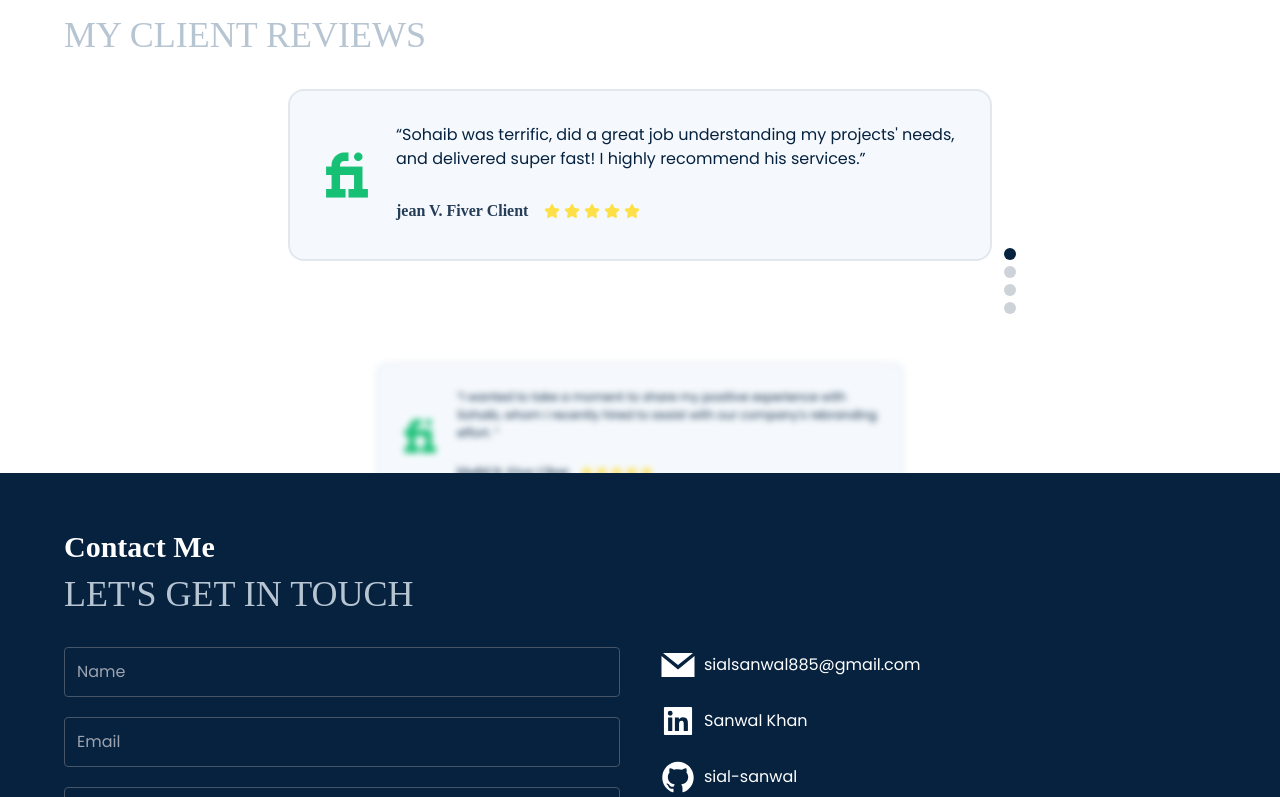
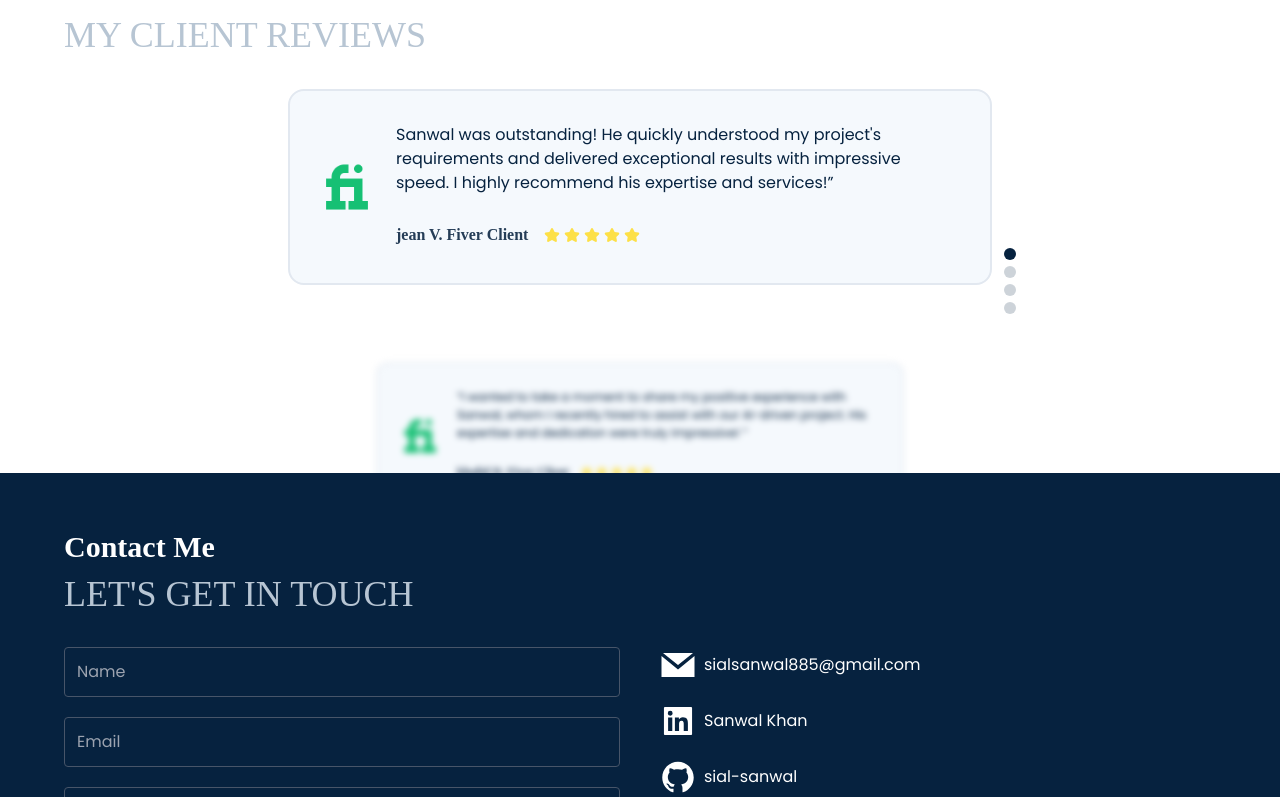
Before and after one commit to sial-sanwal/SanwalKhan-AI-Portfolio, a React (Vite) app: page / in a window 1280 px wide. Shown: the part 5443-6240 px from the top of the page. Built offline with nearby package versions, Linux system fonts and the light colour scheme; a web font is replaced by a local one.

Commit message:
adding the client reviews

```diff
--- a/src/Content.js
+++ b/src/Content.js
@@ -219,23 +219,23 @@
             ],
         }, Testimonials: {
             title: "Testimonials", subtitle: "MY CLIENT REVIEWS", testimonials_content: [{
-                review: "“Sohaib was terrific, did a great job understanding my projects' needs, and delivered super fast! I highly recommend his services.”",
+                review: "Sanwal was outstanding! He quickly understood my project's requirements and delivered exceptional results with impressive speed. I highly recommend his expertise and services!”",
                 img: avatar3,
                 name: "jean V. Fiver Client",
                 rating: 5
 
             }, {
-                review: "“I wanted to take a moment to share my positive experience with Sohaib, whom I recently hired to assist with our company's rebranding effort. ”",
+                review: "“I wanted to take a moment to share my positive experience with Sanwal, whom I recently hired to assist with our AI-driven project. His expertise and dedication were truly impressive!  ”",
                 img: avatar3,
                 name: "khalid D. Fiver Client",
                 rating: 5
             }, {
-                review: "“Thank you for reaching out and for your great work . we are very satisfied with the final product.Your expertise and professionalism were invaluable to our project, and I have no doubt that you will continue to provide excellent services ”",
+                review: "“Thank you for your outstanding work and dedication, Sanwal! We are extremely satisfied with the final product. Your expertise and professionalism were invaluable to our project, and we have no doubt that you will continue to deliver exceptional services. ”",
                 img: avatar1,
                 name: "Mohamed E. Bougeons ensemble's designer ",
                 rating: 5
             }, {
-                review: "“I know how important it is to work with reliable, flexible, and responsive individuals, and Sohaib certainly demonstrated these qualities throughout the entire project.  Their expertise and attention to detail were invaluable”",
+                review: "“I know how important it is to work with reliable, flexible, and responsive individuals, and Sanwal truly exemplified these qualities throughout the entire project. His expertise and attention to detail were invaluable”",
                 img: avatar2,
                 name: "Manal Z. It Geeks's team leader",
                 rating: 5
```
